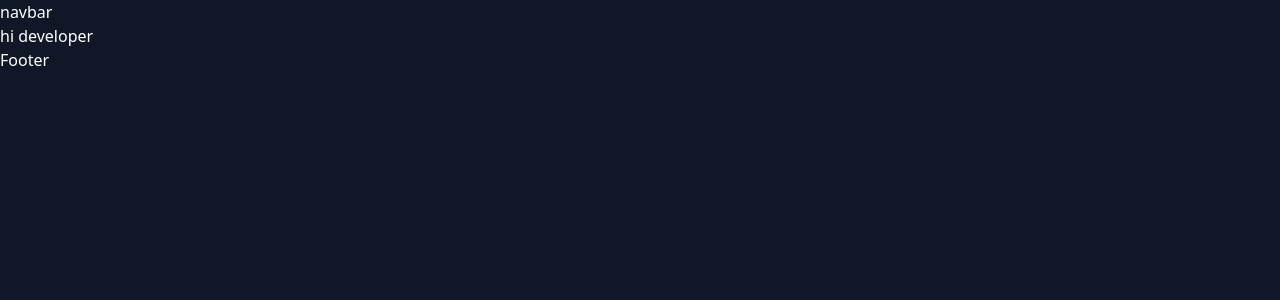
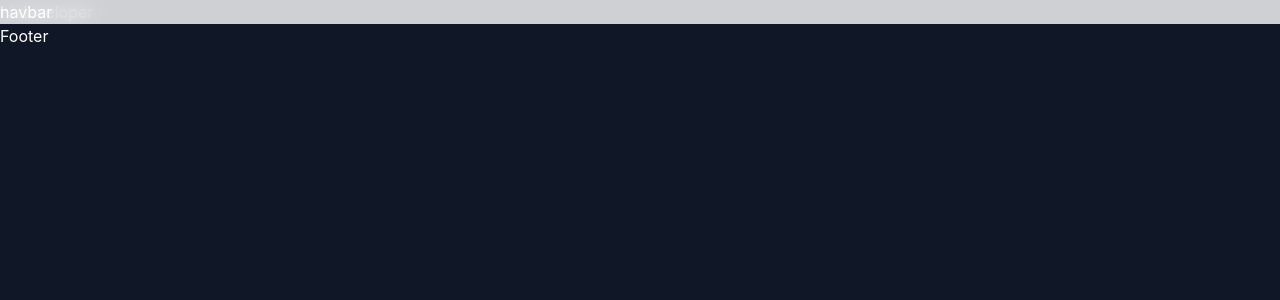
Before and after one commit to siam114/portfolio-website-nextjs, a Next.js app: page / in a window 1280 px wide. Shown: the top 300 px of the page. Built offline with nearby package versions, Linux system fonts and the light colour scheme.

Commit message:
added some additional css

```diff
--- a/src/app/components/Navbar.tsx
+++ b/src/app/components/Navbar.tsx
@@ -1,3 +1,5 @@
+"use client"
+
 import React, { useState } from 'react'
 
 const Navbar = () => {
@@ -15,9 +17,7 @@ const Navbar = () => {
         {href: "/contact", label: "Contact"},
     ]
   return (
-    <div>
-      navbar
-    </div>
+      <nav className='fixed w-full bg-white/80 dark:bg-dark/80 backdrop-blur-sm z-50'>navbar</nav>
   )
 }
 
--- a/src/app/globals.css
+++ b/src/app/globals.css
@@ -1 +1,64 @@
 @import "tailwindcss";
+
+@theme {
+  --color-primary: #007AFF;
+  --color-secondary: #6B7280;
+  --color-dark: #1F2937;
+  --color-light: #F9FAFB;
+  --color-text: #000000;
+  --color-bg: #ffffff;
+
+  --font-sans: 'Inter', sans-serif;
+
+  --animation-fade-in: fadeIn 0.5s ease-in-out;
+  --animation-slide-up: slideUp 0.5s ease-in-out;
+}
+
+
+@custom-variant dark (&:where(.dark, .dark *));
+
+a {
+  transition: all 0.2s ease;
+}
+
+@layer components {
+  .container {
+    @apply max-w-7xl mx-auto px-4 sm:px-6 lg:px-8;
+  }
+
+  .btn {
+    @apply px-4 py-2 rounded-md font-medium transition-colors duration-200;
+  }
+
+  .btn-primary {
+    @apply bg-primary text-white hover:bg-primary/90;
+  }
+
+  .btn-secondary {
+    @apply bg-secondary text-white hover:bg-secondary/90;
+  }
+
+  .section-title {
+    @apply text-3xl font-bold mb-8 text-center;
+  }
+}
+
+@keyframes fadeIn {
+  from {
+    opacity: 0;
+  }
+  to {
+    opacity: 1;
+  }
+}
+
+@keyframes slideUp {
+  from {
+    transform: translateY(20px);
+    opacity: 0;
+  }
+  to {
+    transform: translateY(0);
+    opacity: 1;
+  }
+}
```
